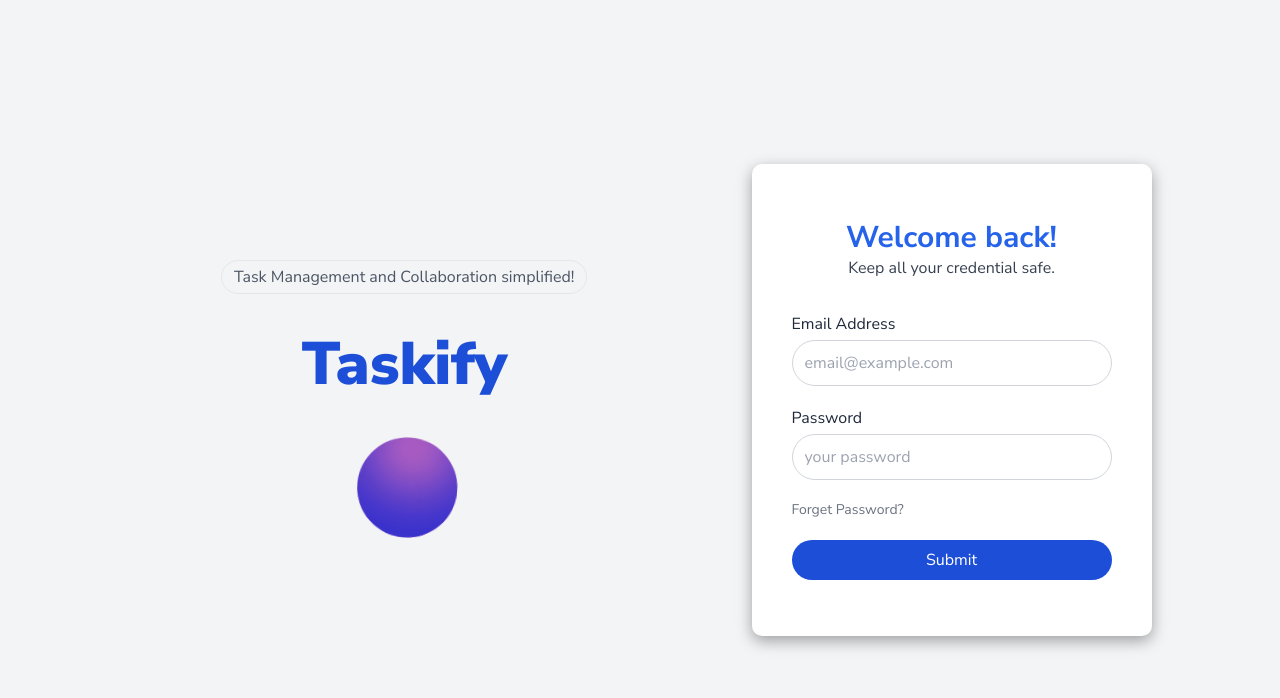
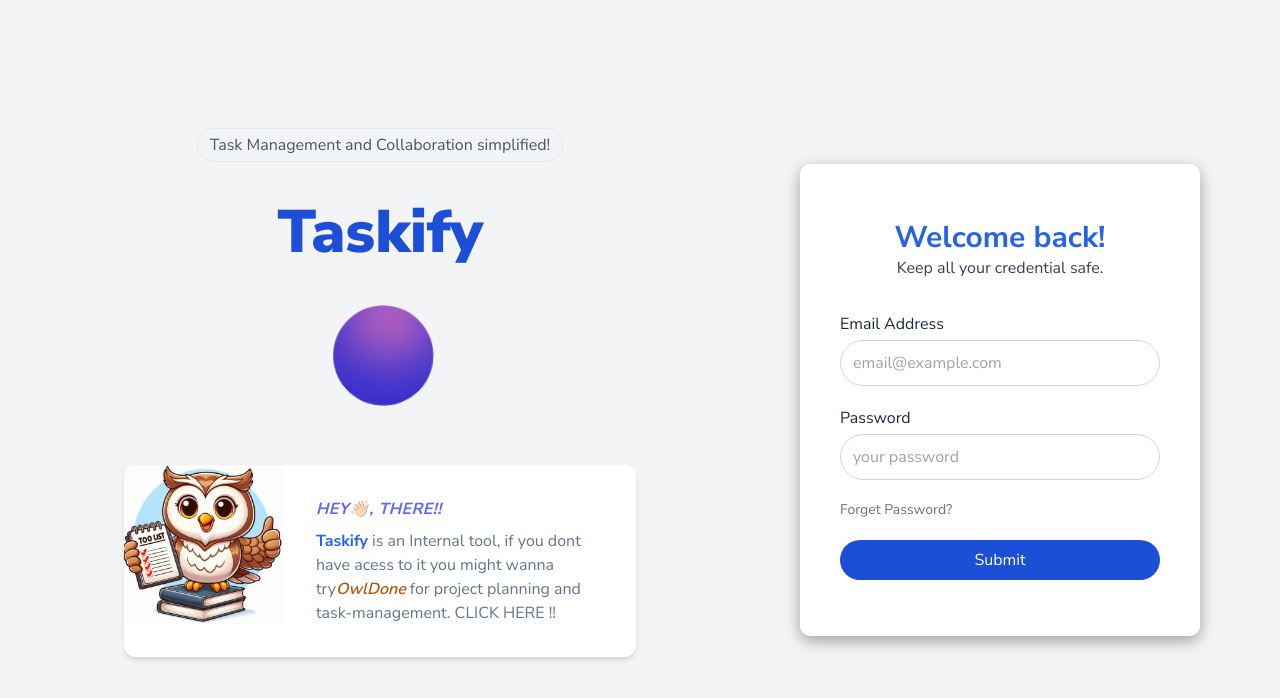
Before and after one commit to Akarsh3053/Taskify, a React (Vite) app in the folder client/: page /log-in in a window 1280 px wide. Shown: the top 698 px of the page. Built offline with nearby package versions, Linux system fonts and the light colour scheme; no server answers.

Commit message:
touchups

```diff
--- a/client/index.html
+++ b/client/index.html
@@ -3,7 +3,7 @@
 
 <head>
   <meta charset="UTF-8" />
-  <link rel="shortcut icon" href="/client/public/favicon.ico" type="image/x-icon">
+  <link rel="shortcut icon" href="favicon.ico" type="image/x-icon">
   <meta name="viewport" content="width=device-width, initial-scale=1.0" />
   <title>Taskify</title>
 </head>
--- a/client/src/components/Dialogs.jsx
+++ b/client/src/components/Dialogs.jsx
@@ -50,7 +50,7 @@
                   : "bg-red-600 hover:bg-red-500"
               )}
               onClick={onClick}
-              label={type === "restore" || "restoreAll" ? "Restore" : "Delete"}
+              label={type === "restore" || type === "restoreAll" ? "Restore" : "Delete"}
             />
 
             <Button
--- a/client/src/components/task/AddTask.jsx
+++ b/client/src/components/task/AddTask.jsx
@@ -37,7 +37,7 @@
   const [team, setTeam] = useState(task?.team || []);
   const [stage, setStage] = useState(task?.stage?.toUpperCase() || LISTS[0]);
   const [priority, setPriority] = useState(
-    task?.priority?.toUpperCase() || PRIORIRY[2]
+    task?.priority?.toUpperCase() || PRIORIRY[3]
   );
   const [assets, setAssets] = useState([]);
   const [uploading, setUploading] = useState(false);
--- a/client/src/pages/Login.jsx
+++ b/client/src/pages/Login.jsx
@@ -54,6 +54,28 @@
             <div className='cell'>
               <div className='circle rotate-in-up-left'></div>
             </div>
+            <a href="http://www.owldone.site">
+              <div className="max-w-md mx-auto bg-white rounded-xl shadow-md overflow-hidden sm:max-w-2xl m-4 hover:skew-x-2 hover:skew-y-1">
+                <div className="sm:flex">
+                  <div className="sm:shrink-0 h-40 w-40">
+                    <img
+                      className="w-full object-cover sm:h-full sm:w-48"
+                      src="/OwlDone.jpeg"
+                      alt="Card image"
+                    />
+                  </div>
+                  <div className="p-6 sm:p-8">
+                    <div className="uppercase italic tracking-wide text-md text-indigo-500 font-bold">
+                      Hey👋🏻, there!!
+                    </div>
+                    <p className="mt-2 text-slate-500">
+                      <span className="font-bold text-blue-600">Taskify</span> is an Internal tool, if you dont have acess to it you might wanna try
+                      <span className="font-semibold italic text-amber-700">OwlDone</span> for project planning and task-management. CLICK HERE !!
+                    </p>
+                  </div>
+                </div>
+              </div>
+            </a>
           </div>
         </div>
 
```
Also changed, not shown: client/public/OwlDone.jpeg (added), 1 other file (tests, documents, lock files or other folders).
